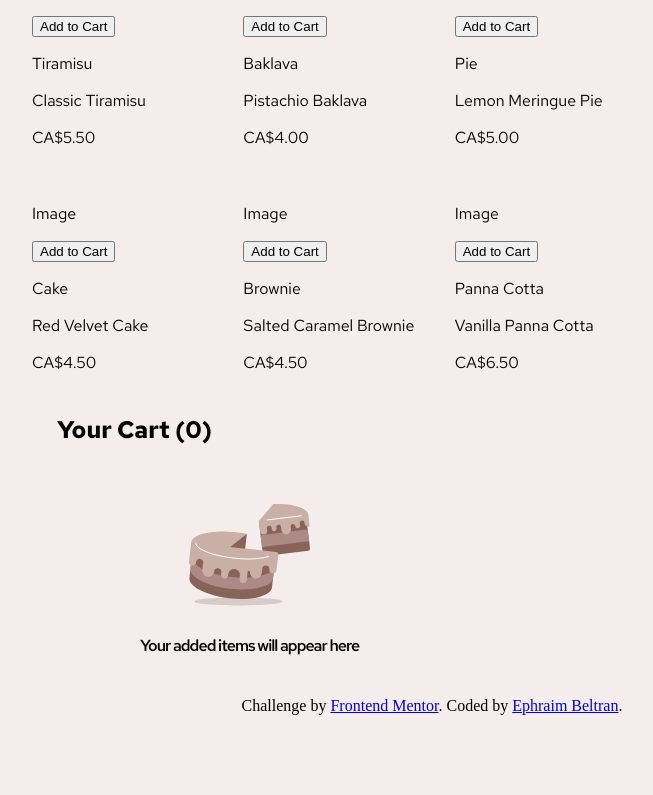
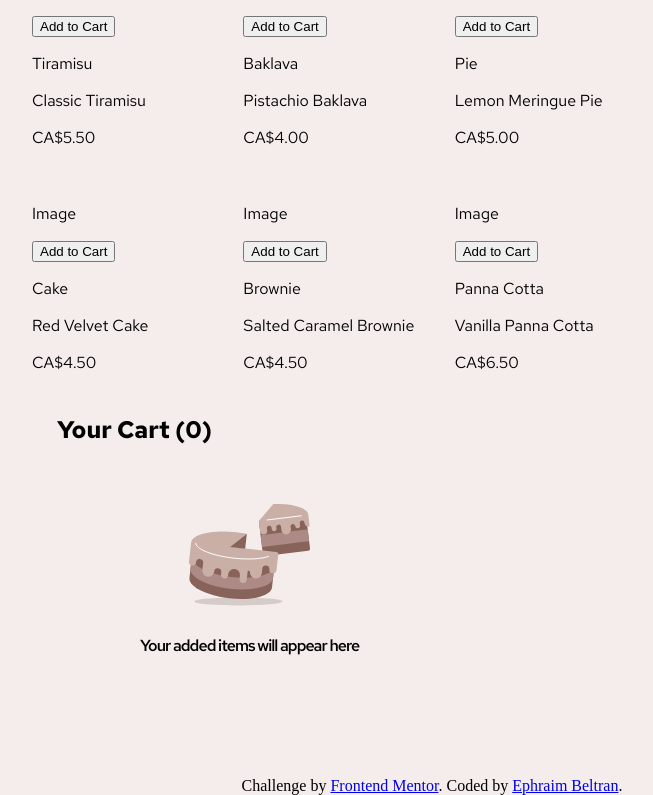
Before and after one commit to ephraim-beltran/product-list-with-cart, a React (Vite) app: page / in a window 1280 px wide. Shown: the part 422-1217 px from the top of the page, without its empty margins (208-861 px from the left). Before the commit the page ends 1137 px from the top, so only its background shows below. Built offline with nearby package versions, Linux system fonts and the light colour scheme.

Commit message:
style(footer): add spacing between main and footer section

```diff
--- a/src/components/Footer/Footer.module.css
+++ b/src/components/Footer/Footer.module.css
@@ -1,3 +1,4 @@
 .footer {
   text-align: center;
+  margin-top: 5em;
 }
```
